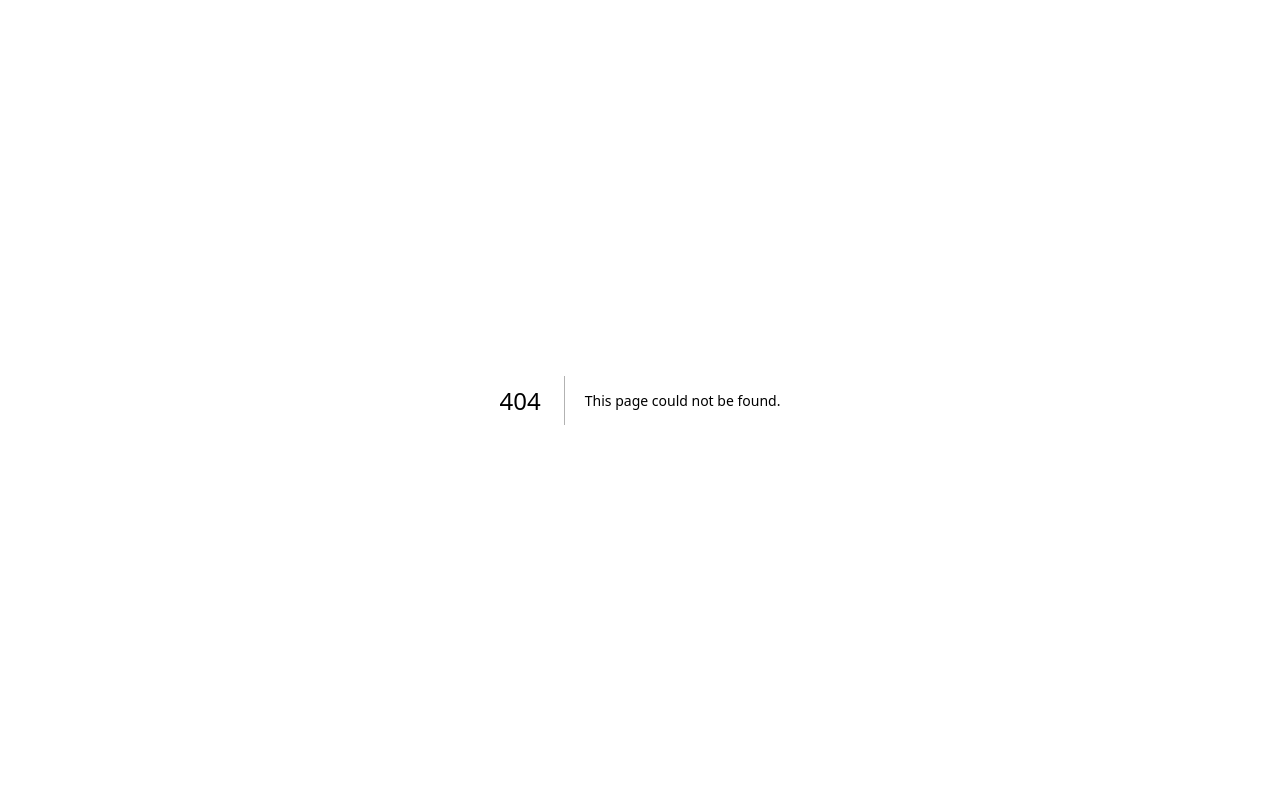
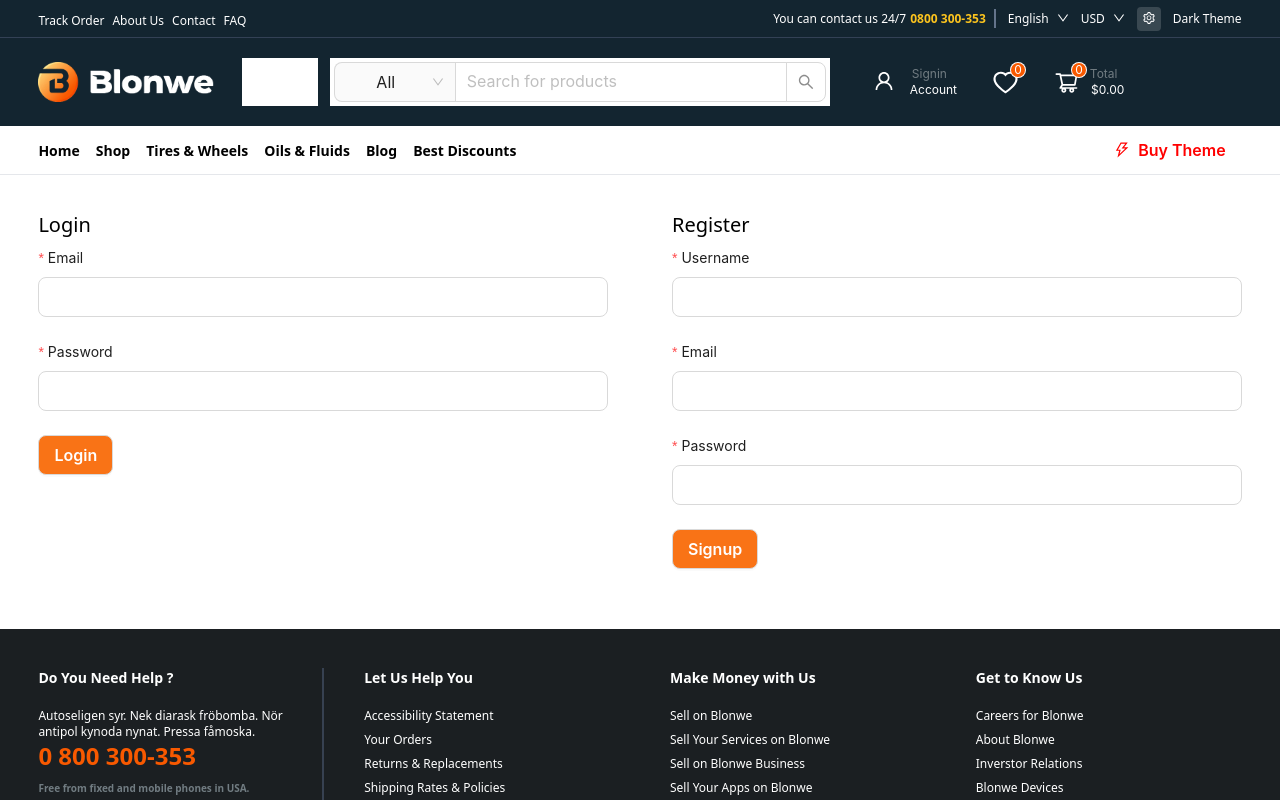
Before and after one commit to maziz12808/autoparts, a Next.js app: page /signup in a window 1280 px wide. Before the commit this address had no page. Shown: the top 800 px of the page. Built offline with nearby package versions, Linux system fonts and the light colour scheme.

Commit message:
added login and signup

```diff
--- a/components/shared/layout/index.jsx
+++ b/components/shared/layout/index.jsx
@@ -347,10 +347,12 @@ const LayoutEl = ({children,title})=>{
                                 icon={<UserOutlined style={{fontSize: 20}} />}
                                 className="flex items-center text-white hover:text-white"
                             >
-                                <div className="flex flex-col text-xs justify-center gap-0">
-                                    <span className="text-[#717C82]">Signin</span>
-                                    <span className="ml-2">Account</span>
-                                </div>
+                                <Link href="/signup" legacyBehavior>
+                                    <a className="flex flex-col text-xs justify-center gap-0">
+                                        <span className="text-[#717C82]">Signin</span>
+                                        <span className="ml-2">Account</span>
+                                    </a>
+                                </Link>
                             </Button>
                             <Badge size="small" count={0} showZero color="#F85900">
                                 <HeartOutlined style={{color: "white",fontSize:25,fontWeight:"bold"}} />
--- /dev/null
+++ b/components/signup/index.jsx
@@ -0,0 +1,117 @@
+import LayoutEl from "../shared/layout"
+import {
+    Form,
+    Input,
+    Button
+} from "antd"
+const {Item} = Form
+const Signup = ()=>{
+    const login = (value)=>{
+        console.log(value);
+    }
+    const signup = (value)=>{
+        console.log(value);
+    }
+    return (
+        <LayoutEl>
+            <div className="grid grid-cols-2 py-[3%] gap-16">
+                <div>
+                    <h1 className="text-xl mb-2">Login</h1>
+                    <Form onFinish={login} layout="vertical">
+                        <Item
+                            name="email"
+                            label="Email"
+                            rules={[
+                                {
+                                    type: 'email',
+                                    message: 'The input is not valid E-mail!',
+                                },
+                                {
+                                    required: true,
+                                    message: 'Please input your E-mail!',
+                                }
+                            ]}
+                        >
+                            <Input size="large" />
+                        </Item>
+                        <Item
+                            name="password"
+                            label="Password"
+                            rules={[
+                                {
+                                    required: true,
+                                    message: 'This field is required!',
+                                }
+                            ]}
+                        >
+                            <Input size="large" />
+                        </Item>
+                        <Item>
+                            <Button
+                                size="large"
+                                htmlType="submit"
+                                className="bg-orange-500 text-white font-semibold"
+                            >Login</Button>
+                        </Item>
+                    </Form>
+                </div>
+                <div>
+                <div>
+                    <h1 className="text-xl mb-2">Register</h1>
+                    <Form onFinish={signup} layout="vertical">
+                        <Item
+                            name="username"
+                            label="Username"
+                            rules={[
+                                {
+                                    required: true,
+                                    message: 'This field is required!'
+                                }
+                            ]}
+                        >
+                            <Input size="large" />
+                        </Item>
+                        <Item
+                            name="email"
+                            label="Email"
+                            rules={[
+                                {
+                                    type: 'email',
+                                    message: 'The input is not valid E-mail!',
+                                },
+                                {
+                                    required: true,
+                                    message: 'This field is required!',
+                                }
+                            ]}
+                        >
+                            <Input size="large" />
+                        </Item>
+                        <Item
+                            name="password"
+                            label="Password"
+                            rules={[
+                                {
+                                    required: true,
+                                    message: 'This field is required!',
+                                }
+                            ]}
+                        >
+                            <Input size="large" />
+                        </Item>
+                        <Item>
+                            <Button
+                                size="large"
+                                htmlType="submit"
+                                className="bg-orange-500 text-white font-semibold"
+                            >Signup</Button>
+                        </Item>
+                    </Form>
+                </div>
+                </div>
+            </div>
+        </LayoutEl>
+    )
+}
+
+export default Signup
--- /dev/null
+++ b/pages/signup/index.js
@@ -0,0 +1,2 @@
+import Signup from "@/components/signup"
+export default Signup
```
